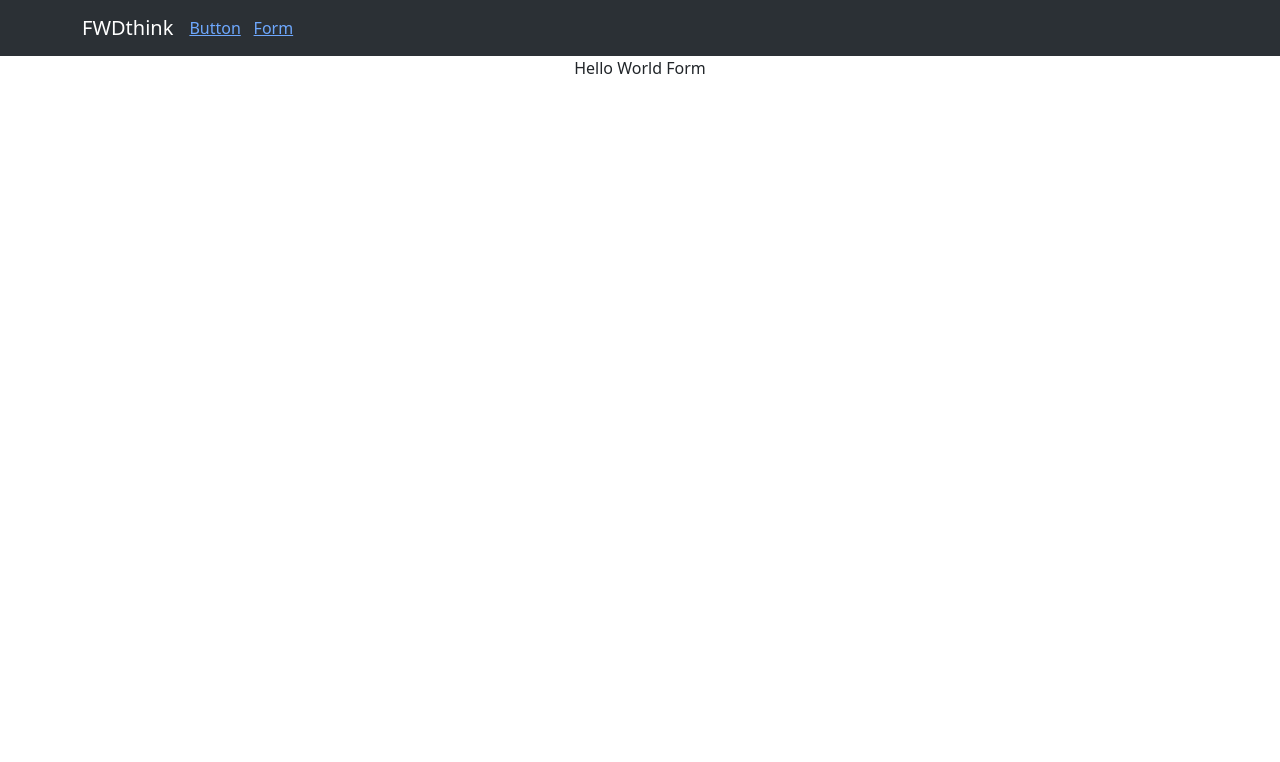
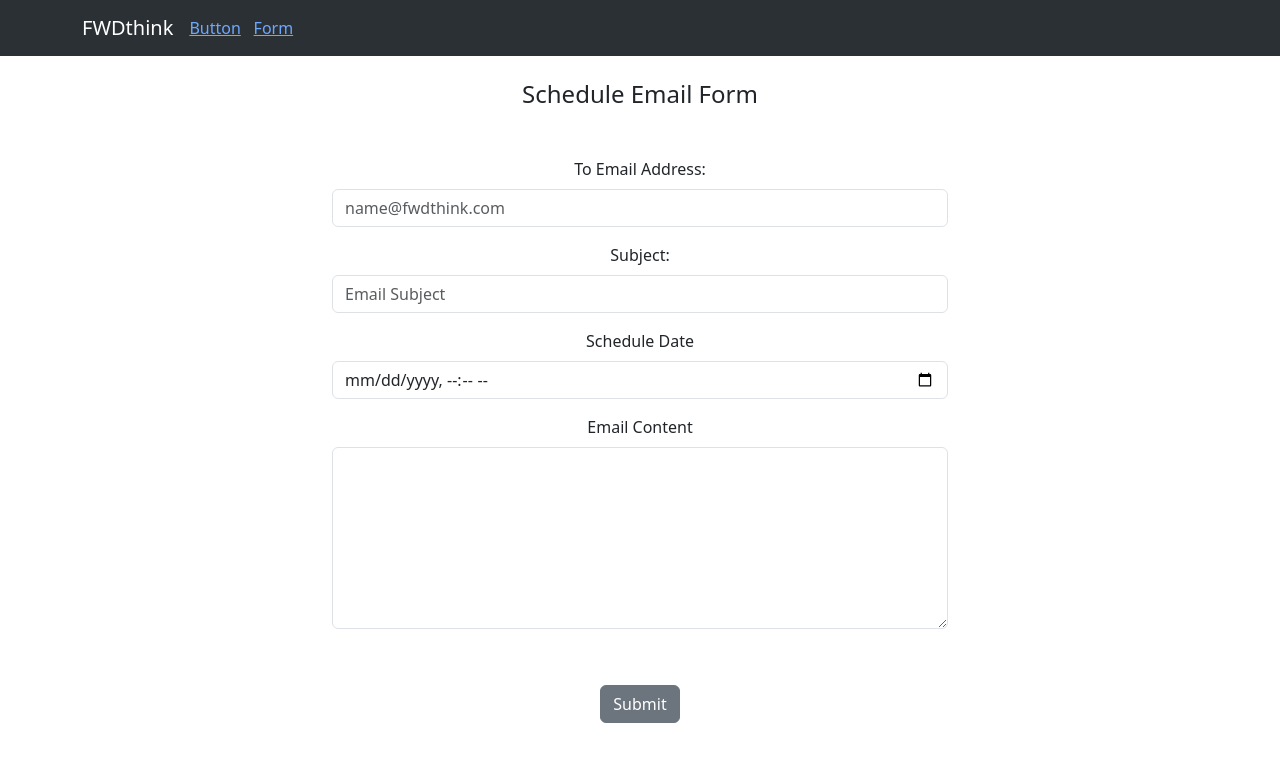
Before and after one commit to MichaelOdu/myapp, a React (Create React App) app: page /form-trigger in a window 1280 px wide. Shown: the top 762 px of the page. Built offline with nearby package versions, Linux system fonts and the light colour scheme.

Commit message:
form trigger complete

```diff
--- a/package.json
+++ b/package.json
@@ -14,6 +14,7 @@
     "react": "^18.2.0",
     "react-bootstrap": "^2.10.2",
     "react-dom": "^18.2.0",
+    "react-hook-form": "^7.51.1",
     "react-router-dom": "^6.22.3",
     "react-scripts": "5.0.1",
     "typescript": "^4.9.5",
--- a/src/components/button.tsx
+++ b/src/components/button.tsx
@@ -1,11 +1,12 @@
 import React from "react";
+import { Container } from "react-bootstrap";
 
 const Component = () => {
 
     return (
-        <div>
-            Hello World! Button
-        </div>
+        <Container fluid>
+            Hello World Form
+        </Container>
     )
 }
 
--- a/src/components/form.tsx
+++ b/src/components/form.tsx
@@ -1,15 +1,86 @@
 import React from "react";
-import { Container } from "react-bootstrap";
+import { Button, Col, Container, Form, Row } from "react-bootstrap";
+import { useForm } from "react-hook-form"
 
 const Component = () => {
+    const { register, handleSubmit } = useForm({
+        shouldUseNativeValidation: true,
+    })
+    const onSubmit = async (data: any) => {
+        console.log("form data", data)
+    }
+
+    return (
+        <>
+            <h4 style={{ paddingTop: "3vh" }}> Schedule Email Form</h4>
+            <Container fluid style={{ width: "50vw", paddingTop: "5vh" }}>
+                <form onSubmit={handleSubmit(onSubmit)}>
+                    <Row>
+                        <Col>
+                            <Form.Group className="mb-3">
+                                <Form.Label>To Email Address:</Form.Label>
+                                <Form.Control {...register("email")} type="email" placeholder="name@fwdthink.com" />
+                            </Form.Group>
+                        </Col>
+                    </Row>
+                    <Row>
+                        <Col>
+                            <Form.Group className="mb-3">
+                                <Form.Label>Subject:</Form.Label>
+                                <Form.Control {...register("subject")} placeholder="Email Subject" />
+                            </Form.Group>
 
 
-    return (<>
-    <Container fluid>
-        Hello World Form
-    </Container>
-    </>);
+                        </Col>
+
+
+                    </Row>
+                    <Row>
+                        <Col>
+                            <Form.Group className="mb-3">
+                                <Form.Label>Schedule Date</Form.Label>
+                                <Form.Control {...register("sendDate")} type="datetime-local" placeholder="name@fwdthink.com" />
+                            </Form.Group>
+
+                        </Col>
+
+
+                    </Row>
+                    <Row >
+                        <Col>
+                            <Form.Group className="mb-3" >
+                                <Form.Label>Email Content</Form.Label>
+                                <Form.Control {...register("content")} as="textarea" rows={7} />
+                            </Form.Group>
+
+                        </Col>
+                    </Row>
+                    <Row >
+                        <Col style={{ paddingTop: "5vh" }}>
+                            <Button variant="secondary" type="submit">Submit</Button>
+                        </Col>
+                    </Row>
+
+
+                </form>
+            </Container>
+        </>
+
+
+    )
+
+
+    // return (<>
+    // <Container fluid>
+    //     Hello World Form
+    // </Container>
+    // </>);
 
 }
 
 export default Component;
+
+/*
+  <input type="text" id="fname" name="fname"><br><br>
+  <label for="lname">Last name:</label>
+  <input type="text" id="lname" name="lname"><br><br> */
```
Also changed, not shown: 1 other file (tests, documents, lock files or other folders).
